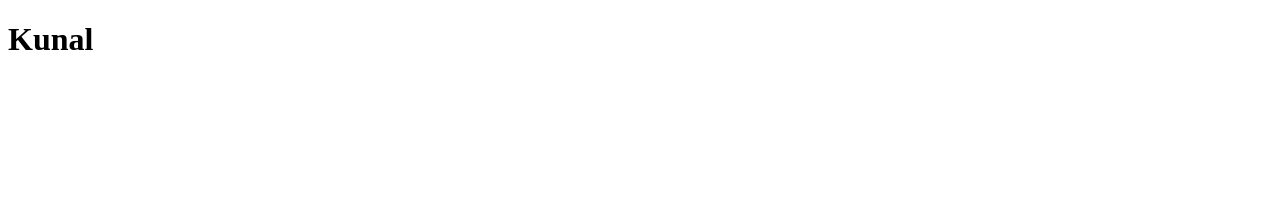
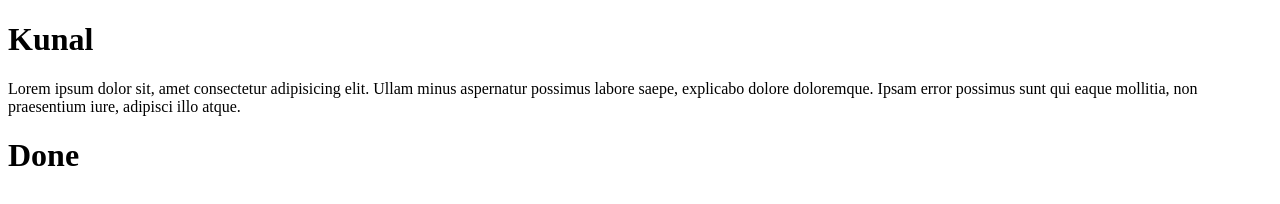
Before and after one commit to Kunal-gangwar01/day_3, a plain HTML site: page index.html in a window 1280 px wide. Drawn offline with Linux system fonts and the light colour scheme.

Commit message:
Doing Something

```diff
--- a/index.html
+++ b/index.html
@@ -7,5 +7,9 @@
 </head>
 <body>
     <h1>Kunal</h1>
-</body>
+    <p>Lorem ipsum dolor sit, amet consectetur adipisicing elit. Ullam minus aspernatur possimus
+         labore saepe, explicabo dolore
+        doloremque. Ipsam error possimus sunt qui eaque mollitia, non praesentium iure, adipisci illo atque.</p>
+        <h1>Done</h1>
+    </body>
 </html>
```
